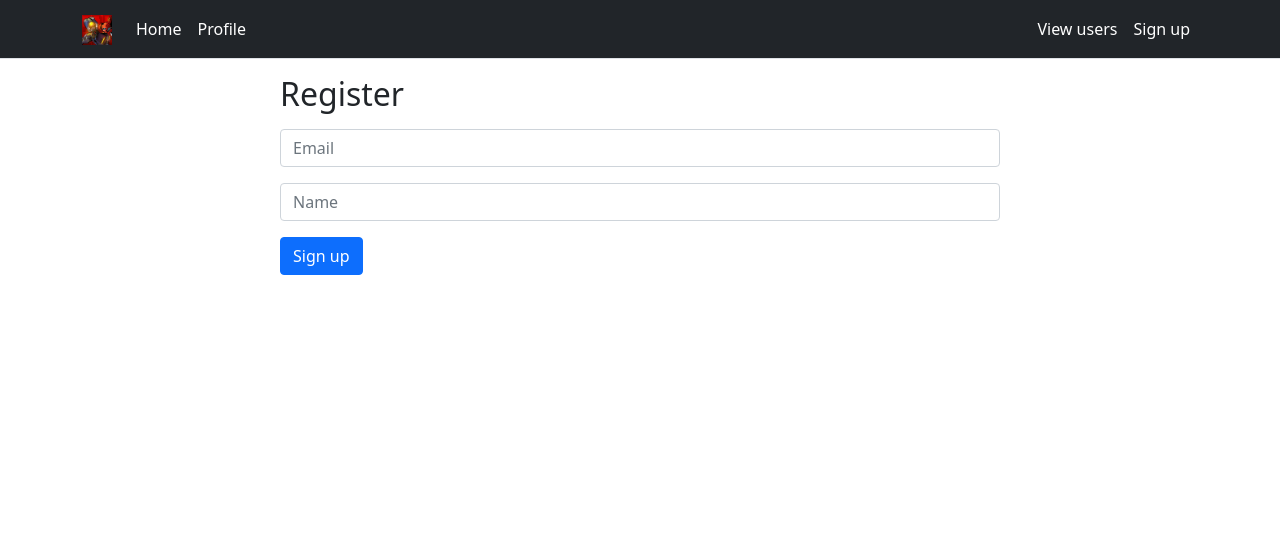
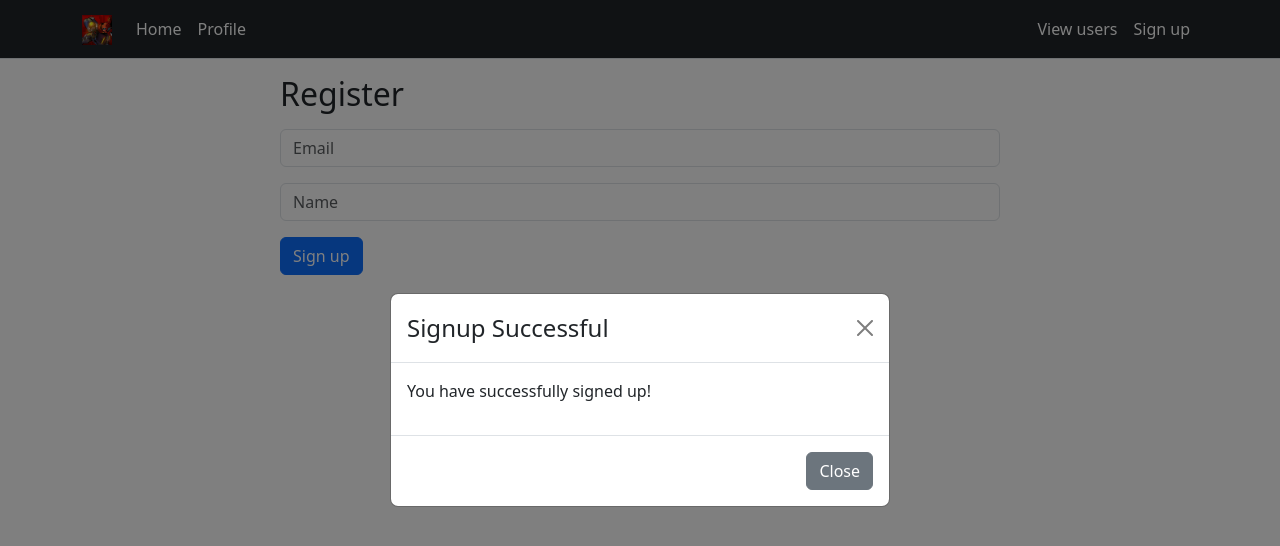
Before and after one commit to shivanshgalaxy/react-user-page, a React (Vite) app: page /login in a window 1280 px wide. Both pictures are taken after typing "name@example.com", "Sample" into the empty fields and a click on the button "Sign up". Shown: the top 546 px of the page. Built offline with nearby package versions, Linux system fonts and the light colour scheme; no server answers.

Commit message:
Remove getUser button and replace the function call with useEffect

```diff
--- a/package.json
+++ b/package.json
@@ -9,9 +9,10 @@
     "preview": "vite preview"
   },
   "dependencies": {
-    "bootstrap": "^5.1.3",
+    "bootstrap": "^5.3.3",
     "prettier": "^3.3.2",
     "react": "^18.2.0",
+    "react-bootstrap": "^2.10.3",
     "react-dom": "^18.2.0",
     "react-router-dom": "^6.23.1"
   },
@@ -19,7 +20,7 @@
     "@types/react": "^18.0.27",
     "@types/react-dom": "^18.0.10",
     "@vitejs/plugin-react": "^3.1.0",
-    "typescript": "^4.9.3",
+    "typescript": "^5.5.2",
     "vite": "^4.1.0"
   }
 }
--- a/src/App.tsx
+++ b/src/App.tsx
@@ -7,7 +7,7 @@ import React, {
   Dispatch,
   SetStateAction, useEffect,
 } from "react";
-import Navbar from "./components/Navbar";
+import Navbar from "./components/SiteNavbar";
 import Login from "./pages/Login";
 import Users from "./pages/Users";
 import Home from "./pages/Home";
@@ -30,7 +30,6 @@ export interface User {
 
 function App() {
   const [users, setUser] = useState<User[]>([]);
-  const [fetchedUsers, setFetchedUsers] = useState(false);
 
   useEffect(() => {
     const abortController = new AbortController();
@@ -38,7 +37,7 @@ function App() {
 
     const getUsers = async () => {
       try {
-        const response = await fetch('https://reqres.in/api/users', { signal });
+        const response = await fetch("https://reqres.in/api/users", { signal });
         if (!response.ok) {
           throw new Error('Failed to fetch users');
         }
@@ -54,16 +53,13 @@ function App() {
         console.error('Error fetching users:', error);
       }
     };
-    if(!fetchedUsers) {
-      getUsers();
-      setFetchedUsers(true);
-    }
+    getUsers();
 
-    // Cleanup function to abort fetch when component unmounts or re-renders
     return () => {
       abortController.abort();
     };
-  }, [setUser]); // Dependency array ensures useEffect runs only when setUser changes
+  }, []);
+
   return (
     <Router>
       <UserContext.Provider value={{ users, setUser }}>
@@ -74,12 +70,6 @@ function App() {
           <Route path="/users" element={<Users />}></Route>
           <Route path="/profile" element={<Profile />}></Route>
         </Routes>
-
-        {/*<div className="input-form-container mb-5">*/}
-        {/*  <h2 className="mb-5">OR</h2>*/}
-        {/*  <h2>Get users from an API here</h2>*/}
-        {/*  <GetUsers onClick={onGetUserClick}>Get users</GetUsers>*/}
-        {/*</div>*/}
       </UserContext.Provider>
     </Router>
   );
--- a/src/components/About.tsx
+++ b/src/components/About.tsx
@@ -6,7 +6,7 @@ function About() {
           <h1>Test out a basic user login flow</h1>
         </div>
         <div>
-            <p className="fs-5">Sign up to add a user!</p>
+          <p className="fs-5">Sign up to add a user!</p>
         </div>
       </div>
     </>
--- a/src/components/Loading.tsx
+++ b/src/components/Loading.tsx
@@ -3,11 +3,11 @@ import React from "react";
 function Loading() {
   return (
     <>
-        <div className="d-flex justify-content-center mt-5">
-            <div className="spinner-border" role="status">
-                <span className="visually-hidden">Loading...</span>
-            </div>
+      <div className="d-flex justify-content-center mt-5">
+        <div className="spinner-border" role="status">
+          <span className="visually-hidden">Loading...</span>
         </div>
+      </div>
     </>
   );
 }
--- a/src/components/Navbar.tsx
+++ /dev/null
@@ -1,57 +0,0 @@
-import {Link} from "react-router-dom";
-
-function Navbar() {
-    return (
-        <>
-            <nav
-                className="navbar sticky-top navbar-expand-md bg-dark border-bottom border-body navbar-dark"
-                data-bs-theme="dark"
-            >
-                <div className="container container-fluid">
-                    <Link className="navbar-brand" to="/">
-                        <img src="icon.jpg" alt="Logo" width="30" height="30" />
-                    </Link>
-                    <button
-                        className="navbar-toggler"
-                        type="button"
-                        data-bs-toggle="collapse"
-                        data-bs-target="#navbarSupportedContent"
-                        aria-controls="navbarSupportedContent"
-                        aria-expanded="false"
-                        aria-label="Toggle navigation"
-                    >
-                        <span className="navbar-toggler-icon"></span>
-                    </button>
-                    <div className="collapse navbar-collapse" id="navbarSupportedContent">
-                        <ul className="navbar-nav me-auto mb-2 mb-lg-0">
-                            <li className="nav-item">
-                                <Link className="nav-link active" aria-current="page" to="/">
-                                    Home
-                                </Link>
-                            </li>
-                            <li className="nav-item">
-                                <Link className="nav-link active" aria-current="page" to="/profile">
-                                    Profile
-                                </Link>
-                            </li>
-                        </ul>
-                        <ul className="navbar-nav ml-auto mb-2 mb-lg-0">
-                            <li className="nav-item">
-                                <Link className="nav-link active" to="/users">
-                                    View users
-                                </Link>
-                            </li>
-                            <li className="nav-item">
-                                <Link className="nav-link active" to="/login">
-                                    Sign up
-                                </Link>
-                            </li>
-                        </ul>
-                    </div>
-                </div>
-            </nav>
-        </>
-    );
-}
-
-export default Navbar;
--- a/src/components/ShowUsers.tsx
+++ b/src/components/ShowUsers.tsx
@@ -24,7 +24,7 @@
 //
 // export default ShowUsers;
 
-import React from 'react';
+import React from "react";
 import { User } from "../App";
 
 interface Props {
@@ -51,6 +51,6 @@ const ShowUsers = ({ userList }: Props) => {
       </div>
     </div>
   );
-}
+};
 
 export default ShowUsers;
--- a/src/components/SignUpForm.tsx
+++ b/src/components/SignupForm.tsx
@@ -7,7 +7,7 @@ interface Props {
   children: string;
 }
 
-function SignUpForm({ onUserChange, onClick, children }: Props) {
+function SignupForm({ onUserChange, onClick, children }: Props) {
   const [email, setEmail] = useState("");
   const [firstName, setFirstName] = useState("");
 
@@ -60,4 +60,4 @@ function SignUpForm({ onUserChange, onClick, children }: Props) {
   );
 }
 
-export default SignUpForm;
+export default SignupForm;
--- /dev/null
+++ b/src/components/SignupSuccessModal.tsx
@@ -0,0 +1,30 @@
+import React from "react";
+import { Modal, Button } from "react-bootstrap";
+
+interface SignupSuccessModalProps {
+  show: boolean;
+  onHide: () => void;
+}
+
+const SignupSuccessModal: React.FC<SignupSuccessModalProps> = ({
+  show,
+  onHide,
+}) => {
+  return (
+    <Modal show={show} onHide={onHide} centered>
+      <Modal.Header closeButton>
+        <Modal.Title>Signup Successful</Modal.Title>
+      </Modal.Header>
+      <Modal.Body>
+        <p>You have successfully signed up!</p>
+      </Modal.Body>
+      <Modal.Footer>
+        <Button variant="secondary" onClick={onHide}>
+          Close
+        </Button>
+      </Modal.Footer>
+    </Modal>
+  );
+};
+
+export default SignupSuccessModal;
--- /dev/null
+++ b/src/components/SiteNavbar.tsx
@@ -0,0 +1,46 @@
+import { Link } from "react-router-dom";
+import { Navbar, Nav, Container, NavDropdown } from "react-bootstrap";
+
+function SiteNavbar() {
+    return (
+      <Navbar
+        bg="dark"
+        variant="dark"
+        expand="md"
+        sticky="top"
+        className="border-bottom border-body"
+      >
+        <Container>
+          <Navbar.Brand as={Link} to="/">
+            <img
+              src="../../public/icon.jpg"
+              alt="Logo"
+              width="30"
+              height="30"
+            />
+          </Navbar.Brand>
+          <Navbar.Toggle aria-controls="navbar-nav" />
+          <Navbar.Collapse id="navbar-nav">
+            <Nav className="me-auto">
+              <Nav.Link as={Link} to="/" active>
+                Home
+              </Nav.Link>
+              <Nav.Link as={Link} to="/profile" active>
+                Profile
+              </Nav.Link>
+            </Nav>
+            <Nav className="ml-auto">
+              <Nav.Link as={Link} to="/users" active>
+                View users
+              </Nav.Link>
+              <Nav.Link as={Link} to="/login" active>
+                Sign up
+              </Nav.Link>
+            </Nav>
+          </Navbar.Collapse>
+        </Container>
+      </Navbar>
+    );
+}
+
+export default SiteNavbar;
--- a/src/pages/Login.tsx
+++ b/src/pages/Login.tsx
@@ -1,11 +1,13 @@
 import React, { useContext, useState } from "react";
-import SignUpForm from "../components/SignUpForm";
 import { UserContext, User } from "../App";
+import SignupForm from "../components/SignupForm";
 import Loading from "../components/Loading";
+import SignupSuccessModal from "../components/SignupSuccessModal";
 
 function Login() {
   const { users, setUser } = useContext(UserContext);
   const [isLoading, setIsLoading] = useState(false);
+  const [showModal, setShowModal] = useState(false);
 
   const handleUserChange = (newUser: User) => {
     setUser((oldUserList) => [...oldUserList, newUser]);
@@ -15,7 +17,10 @@ function Login() {
     setIsLoading(true);
     await new Promise((resolve) => setTimeout(resolve, 1000));
     setIsLoading(false);
+    setShowModal(true); // Show the modal when the signup process is finished
   };
+
+  const handleClose = () => setShowModal(false); // Hide the modal when it's closed
 
   if (isLoading) {
     return <Loading />;
@@ -24,7 +29,8 @@ function Login() {
   return (
     <div className="input-form-container mt-3 mb-5">
       <h2>Register</h2>
-      <SignUpForm onUserChange={handleUserChange} onClick={handleSignup}>Sign up</SignUpForm>
+      <SignupForm onUserChange={handleUserChange} onClick={handleSignup}>Sign up</SignupForm>
+      <SignupSuccessModal show={showModal} onHide={handleClose} />
     </div>
   );
 }
```
Also changed, not shown: src/components/GetUsers.tsx (deleted, +0 -14 lines), src/components/SignupModal.tsx (deleted, +0 -38 lines), 1 other file (tests, documents, lock files or other folders). Lines whose indentation alone changed are shown as unchanged.
